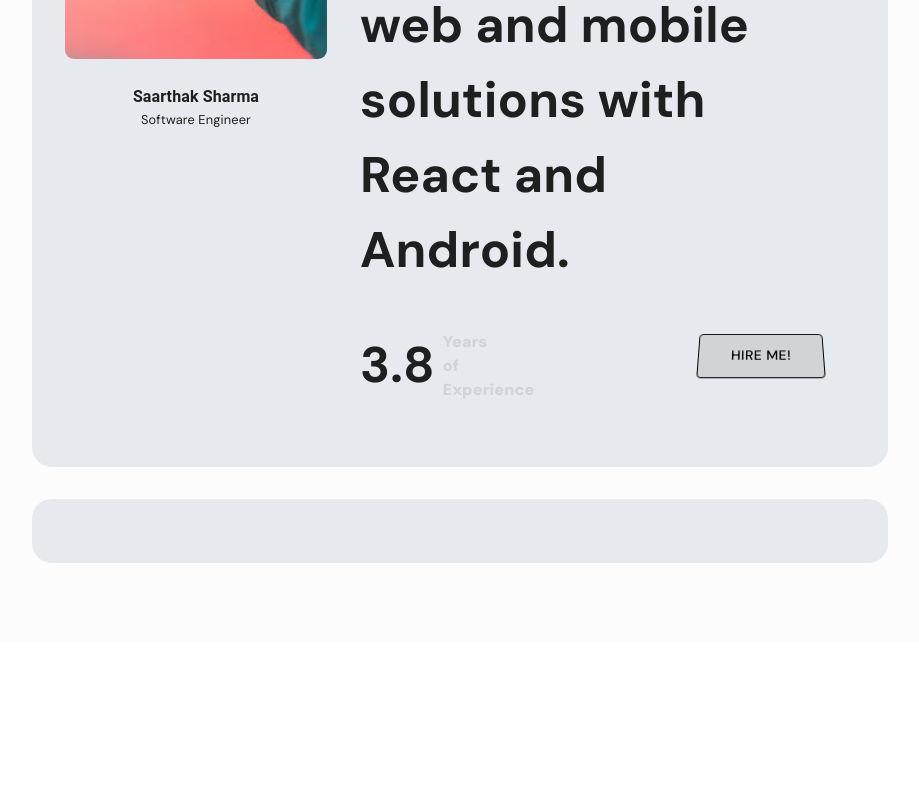
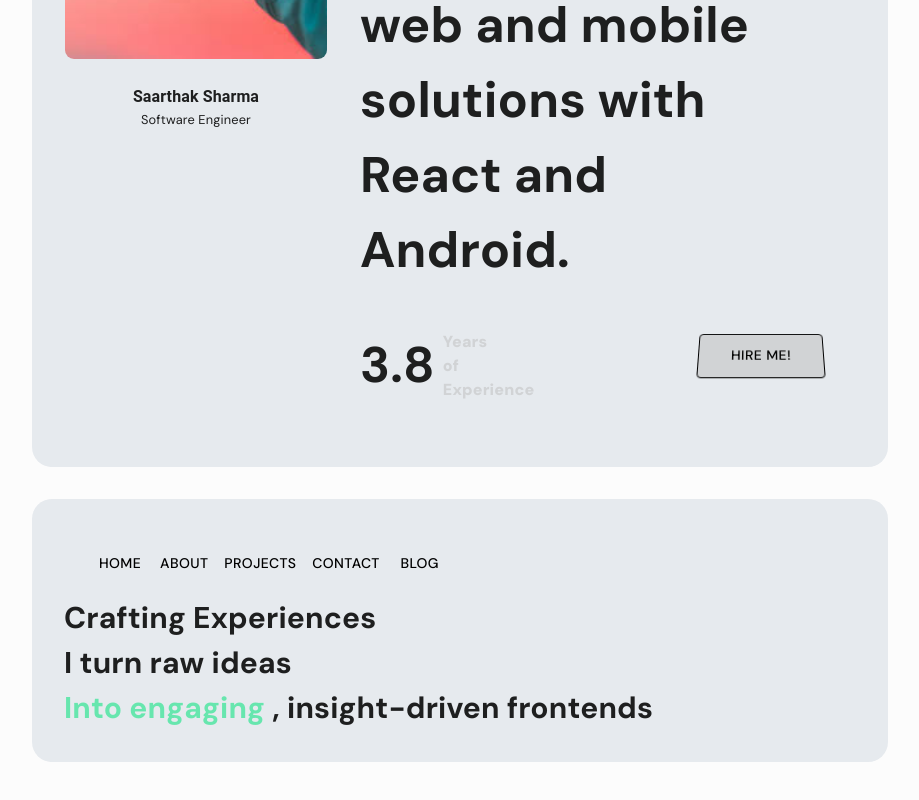
Before and after one commit to saarthak10/dev-fusion, a React (Vite) app in the folder dev-fusion/: page / in a window 1280 px wide. Shown: the part 442-1242 px from the top of the page, without its empty margins (205-1124 px from the left). Before the commit the page ends 1085 px from the top, so only its background shows below. Built offline with nearby package versions, Linux system fonts and the light colour scheme.

Commit message:
Changes done on home screen

```diff
--- a/dev-fusion/src/pages/home/Home.jsx
+++ b/dev-fusion/src/pages/home/Home.jsx
@@ -1,119 +1,240 @@
-import { AppBar, Box, Button, Grid2, Menu, MenuItem, Toolbar, Typography } from '@mui/material'
-import { Link } from 'react-router-dom'
-import linkdIcon from '../../assets/icons/linkdinIcon.svg'
-import githubIcon from '../../assets/icons/github.svg'
-import profileImage from '../../assets/icons/profile.jpeg'
-import theme from '../../config/theme'
-import { useState } from 'react'
+import {
+  AppBar,
+  Box,
+  Button,
+  Grid2,
+  Toolbar,
+  Typography,
+} from "@mui/material";
+import { Link } from "react-router-dom";
+import linkdIcon from "../../assets/icons/linkdinIcon.svg";
+import githubIcon from "../../assets/icons/github.svg";
+import profileImage from "../../assets/icons/profile.jpeg";
+import theme from "../../config/theme";
+import { useRef, useState } from "react";
 
 const Home = () => {
+  const [hovered, setHovered] = useState(false);
+  const homeRef = useRef(null)
+  const projectsRef = useRef(null)
+  const aboutRef = useRef(null)
+  const data = {
+    username: "Saarthak Sharma",
+    website: "www.google.com",
+    role: "Software Engineer",
+    technology: "Front-end Developer",
+    intro:
+      "Front-end Developer crafting web and mobile solutions with React and Android.",
+    yearsOfExperience: "3.8",
+  };
+  const pages = [{id:1, title:"Home"},{id:2, title:"About"} ,{id:3,title:"Projects"} ,{id:4, title: "Contact"},{id:5, title:"Blog"} ];
 
-  const [hovered, setHovered] = useState(false)
-  const data = {
-    username:'Saarthak Sharma',
-    website:'www.google.com',
-    role: 'Software Engineer',
-    technology:'Front-end Developer',
-    intro: 'Front-end Developer crafting web and mobile solutions with React and Android.',
-    yearsOfExperience:'3.8'
+  const handleHeaderClick = ({title})=>{
+    if(title === 'Home'){
+      scrollToRef(homeRef)
     }
-  const pages = ['Home','About','Portfolio', 'Contact', 'Blog']
+    else if(title === 'Projects'){
+      scrollToRef(projectsRef)
+    }else if(title === 'About'){
+      scrollToRef(aboutRef)
+    }
+
+
+  }
+
+  const scrollToRef = (ref)=>{
+    if(ref.current){
+      ref.current.scrollIntoView({behavior:'smooth'})
+    }
+  }
+
+
   return (
-      <Box   sx={{ marginLeft:'50px', backgroundColor:`${theme.palette.secondary.main}`, borderTopLeftRadius:'40px'}} display='flex' flexDirection='column' alignItems='center' padding={10}>
+    <Box
+      sx={{
+        marginLeft: "50px",
+        backgroundColor: `${theme.palette.secondary.main}`,
+        borderTopLeftRadius: "40px",
+      }}
+      display="flex"
+      flexDirection="column"
+      alignItems="center"
+      padding={10}
+      ref={homeRef}
+    >
       {/* User Details */}
-        <Grid2 container  marginBottom={2} justifyContent='space-between' sx={{width:'80%'}}  >
-          <Typography variant='labelLarge' fontWeight= 'bold'>
+      <Grid2
+        container
+        marginBottom={2}
+        justifyContent="space-between"
+        sx={{ width: "80%" }}
+      >
+        <Typography variant="labelLarge" fontWeight="bold">
           {data?.username}
         </Typography>
         <Grid2>
-            <Box component='img' src={linkdIcon} borderRadius='50%' sx={{padding:'5px', background:'#fff',marginRight:'5px'}} />
-            <Box component='img' src={githubIcon} borderRadius='50%' sx={{padding:'5px', background:'#fff'}} />
-
+          <Box
+            component="img"
+            src={linkdIcon}
+            borderRadius="50%"
+            sx={{ padding: "5px", background: "#fff", marginRight: "5px" }}
+          />
+          <Box
+            component="img"
+            src={githubIcon}
+            borderRadius="50%"
+            sx={{ padding: "5px", background: "#fff" }}
+          />
         </Grid2>
 
-          <Link variant='link'>
-            {data?.website}
-          </Link>
+        <Link variant="link">{data?.website}</Link>
       </Grid2>
 
-        <Grid2 container bgcolor={theme.palette.primary.main}  borderRadius='20px' width='80%' padding={4}>
-          <Grid2 item size={{xs:12, md:4}} display={'flex'} flexDirection={'column' } >
-              <img src={profileImage} style={{border:'1px solid transparent', borderRadius:'10px'}}/>
-              <Typography variant='h6' fontWeight= 'bold' textAlign='center' mt={3} >
+      <Grid2
+        container
+        bgcolor={theme.palette.primary.main}
+        borderRadius="20px"
+        width="80%"
+        padding={4}
+      >
+        <Grid2
+          item
+          size={{ xs: 12, md: 4 }}
+          display={"flex"}
+          flexDirection={"column"}
+        >
+          <img
+            src={profileImage}
+            style={{ border: "1px solid transparent", borderRadius: "10px" }}
+          />
+          <Typography variant="h6" fontWeight="bold" textAlign="center" mt={3}>
             {data?.username}
           </Typography>
-              <Typography variant='h7' textAlign='center'>
+          <Typography variant="h7" textAlign="center">
             {data?.role}
           </Typography>
         </Grid2>
-          <Grid2 item size={{xs:12, md:8}} padding={{xs:2,md:4, lg:4}} >
-            <Typography variant='extraLarge'>Hello, I&apos;m <Typography component={'span'} variant='extraLarge' color={theme.palette.green.main}>{data?.username}</Typography> </Typography>
-            <Typography variant='extraLarge'>{data?.intro}</Typography>
-            <Box sx={{display:'flex', marginTop:'20px', justifyContent:'space-between'}} >
-              <Box sx={{display:'flex', marginTop:'20px'}}>
-              <Typography variant='extraLarge'>
+        <Grid2 item size={{ xs: 12, md: 8 }} padding={{ xs: 2, md: 4, lg: 4 }}>
+          <Typography variant="extraLarge">
+            Hello, I&apos;m{" "}
+            <Typography
+              component={"span"}
+              variant="extraLarge"
+              color={theme.palette.green.main}
+            >
+              {data?.username}
+            </Typography>{" "}
+          </Typography>
+          <Typography variant="extraLarge">{data?.intro}</Typography>
+          <Box
+            sx={{
+              display: "flex",
+              marginTop: "20px",
+              justifyContent: "space-between",
+            }}
+          >
+            <Box sx={{ display: "flex", marginTop: "20px" }}>
+              <Typography variant="extraLarge">
                 {data?.yearsOfExperience}
               </Typography>
-              <Box display={'flex'} flexDirection={'column'} justifyContent={'center'} ml={1}>
-                <Typography variant='labelSmall' color={theme.palette.neutral.normal} >
+              <Box
+                display={"flex"}
+                flexDirection={"column"}
+                justifyContent={"center"}
+                ml={1}
+              >
+                <Typography
+                  variant="labelSmall"
+                  color={theme.palette.neutral.normal}
+                >
                   Years
                 </Typography>
-                <Typography variant='labelSmall' color={theme.palette.neutral.normal}>
+                <Typography
+                  variant="labelSmall"
+                  color={theme.palette.neutral.normal}
+                >
                   of
                 </Typography>
-                <Typography variant='labelSmall' color={theme.palette.neutral.normal}>
+                <Typography
+                  variant="labelSmall"
+                  color={theme.palette.neutral.normal}
+                >
                   Experience
                 </Typography>
-
+              </Box>
             </Box>
 
-              </Box>
-
-              <Box display={'flex'} alignItems={'center'}>
+            <Box display={"flex"} alignItems={"center"}>
               <Button
-                onMouseEnter={()=> setHovered(true)}
-                onMouseLeave={()=> setHovered(false)}
+                onMouseEnter={() => setHovered(true)}
+                onMouseLeave={() => setHovered(false)}
                 sx={{
-
-                border:'1px solid #000000',
-                background:`${theme.palette.neutral.normal}`,
-                color:'#000000',
-                fontFamily:'DM Sans',
-                padding: '10px',
-                paddingX:4,
+                  border: "1px solid #000000",
+                  background: `${theme.palette.neutral.normal}`,
+                  color: "#000000",
+                  fontFamily: "DM Sans",
+                  padding: "10px",
+                  paddingX: 4,
                   transition: "all 0.3s ease-in-out", // Smooth transition effect
-                transform:'perspective(300px) rotateX(20deg)',
+                  transform: "perspective(300px) rotateX(20deg)",
                   "&:hover": {
                     background: "#000000",
                     color: "#ffffff",
                     transform: "perspective(300px) rotateX(0deg)", // Rotate on hover
-                }
+                  },
                 }}
               >
-               {hovered? 'Download CV' : 'Hire Me!'}
+                {hovered ? "Download CV" : "Hire Me!"}
               </Button>
-
             </Box>
           </Box>
         </Grid2>
       </Grid2>
 
-        <Grid2 container bgcolor={theme.palette.primary.main}  borderRadius='20px' width='80%' padding={4} mt={4}>
-                <AppBar>
+      <Grid2
+        container
+        bgcolor={theme.palette.primary.main}
+        borderRadius="20px"
+        width="80%"
+        padding={4}
+        mt={4}
+      >
+        <AppBar color="transparent" position="static" sx={{border:'none', boxShadow:'none'}}>
+          <Toolbar>
+          <Box sx={{ display: { xs: 'none', sm: 'block' } }}>
+            {pages.map((item) => (
+              <Button key={item.id} sx={{ color: '#000', fontFamily: 'DM Sans'}} onClick={()=> handleHeaderClick(item)}>
+                {item.title}
+              </Button>
+            ))}
+          </Box>
 
-                  <Menu  sx={{ display: { xs: 'block', md: 'none' } }}
+          </Toolbar>
+        </AppBar>
+
+        <Grid2 size={{xs: 12}} display={'flex'} flexDirection={'column'}>
+
+
+          <Typography variant="labelLarge">Crafting Experiences</Typography>
+
+
+          <Typography variant="labelLarge">I turn raw ideas</Typography>
+
+          <Typography variant="labelLarge">
+          <Typography
+              component={"span"}
+              variant="labelLarge"
+              color={theme.palette.green.main}
             >
-                    {pages.map((item)=>(
-                      <MenuItem key={item}>
-                        <Typography>{item}</Typography>
-                      </MenuItem>
-                    ))}
-                  </Menu>
-                </AppBar>
+              Into engaging
+            </Typography>{" "}
+
+            , insight-driven frontends</Typography>
+
         </Grid2>
+      </Grid2>
+    </Box>
+  );
+};
 
-      </Box>
-  )
-}
-
-export default Home
+export default Home;
```
Lines whose indentation alone changed are shown as unchanged.
